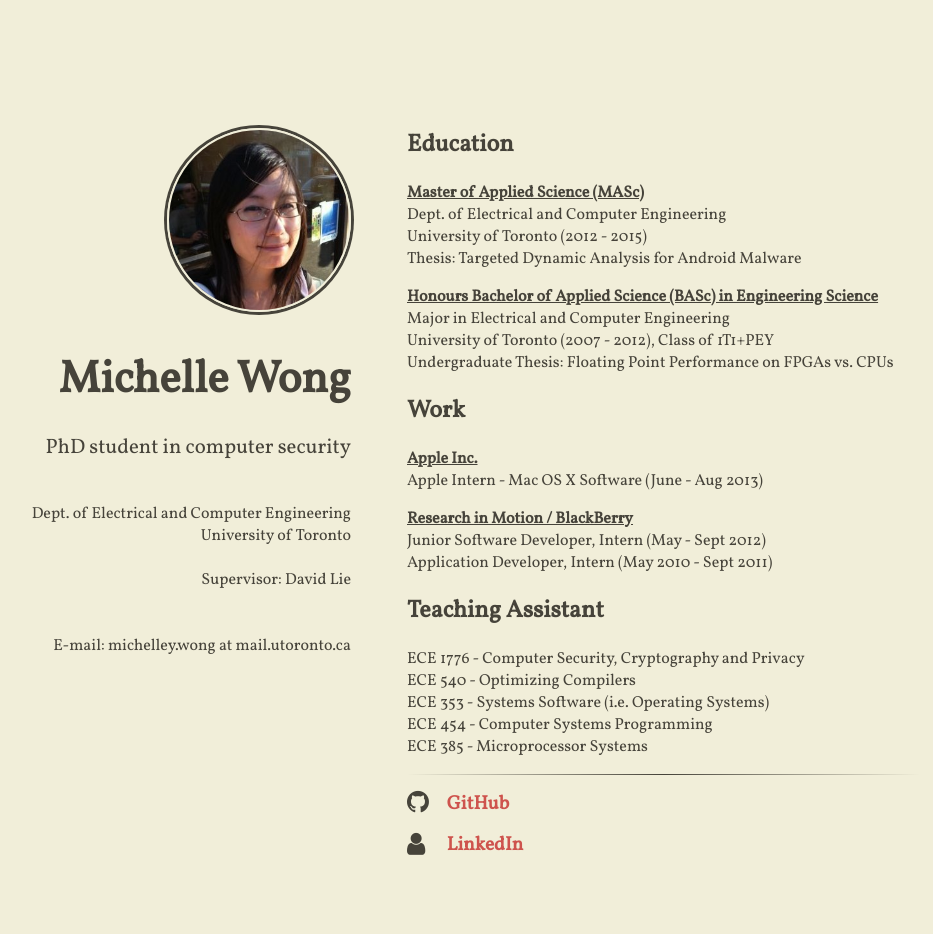
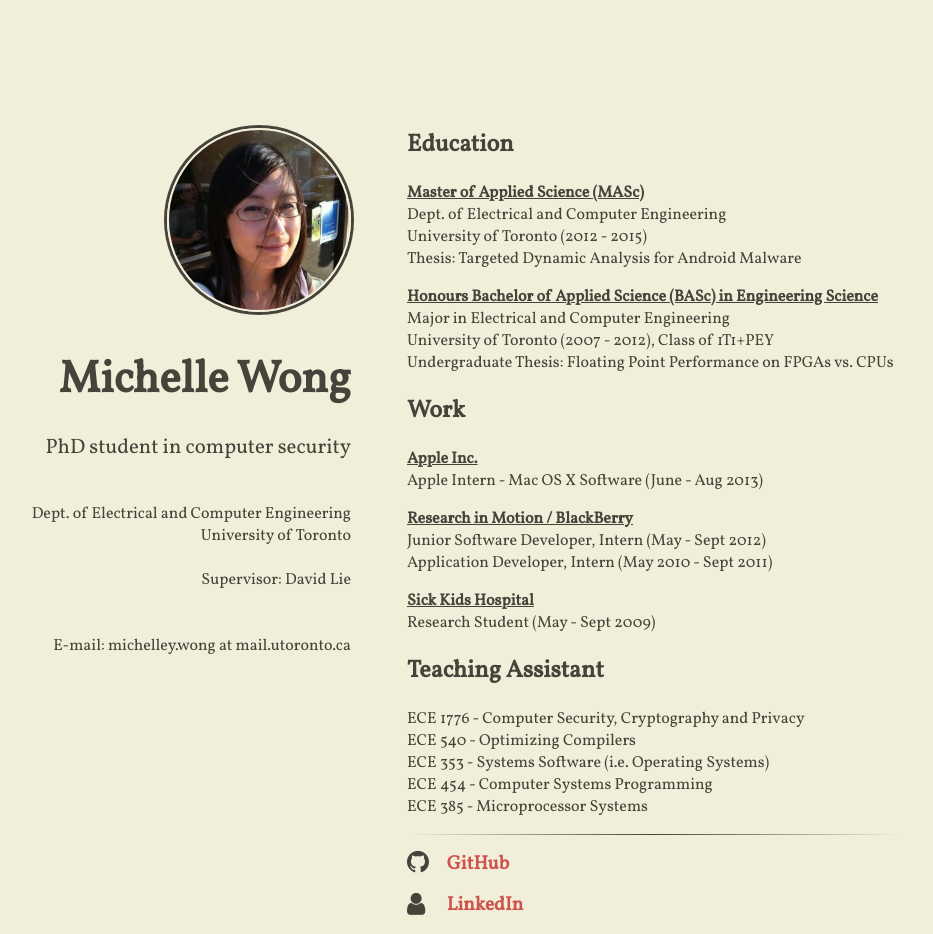
Before and after one commit to miwong/miwong.github.io, a Jekyll site: the page built from index.html, in a window 1280 px wide. Shown: the whole page, without its empty margins (195-1128 px from the left). Built offline with Jekyll 4.4.1, drawn with Linux system fonts in a browser that asks for light colours; nearby versions of some CDN libraries; before the commit the page ends 900 px from its top, so only the background shows below that.

Commit message:
Tweaking layout

```diff
--- a/_includes/content.html
+++ b/_includes/content.html
@@ -22,6 +22,10 @@
     Junior Software Developer, Intern (May - Sept 2012)<br>
     Application Developer, Intern (May 2010 - Sept 2011)
 </p>
+<p>
+    <b><u>Sick Kids Hospital</u></b><br>
+    Research Student (May - Sept 2009)<br>
+</p>
 
 <h2>Teaching Assistant</h2>
 <p>
@@ -37,10 +41,10 @@ ECE 385 - Microprocessor Systems<br>
 <ul class="fa-ul main-list">
   <li class="main-list-item">
     <span class="fa fa-github fa-lg main-list-item-icon"></span>
-    <a href="https://github.com/miwong">GitHub</a>
+    <a href="https://github.com/miwong" target="_blank">GitHub</a>
   </li>
   <li class="main-list-item">
     <span class="fa fa-user fa-lg main-list-item-icon"></span>
-    <a href="https://www.linkedin.com/pub/michelle-wong/4b/762/a4">LinkedIn</a>
+    <a href="https://www.linkedin.com/pub/michelle-wong/4b/762/a4" target="_blank">LinkedIn</a>
   </li>
 </ul>
--- a/assets/main.scss
+++ b/assets/main.scss
@@ -150,7 +150,7 @@ footer {
 	}
 
 	main {
-		width: 54%;
+		width: 52%;
 		margin-left: 46%;
 		padding: 0;
 	}
```
